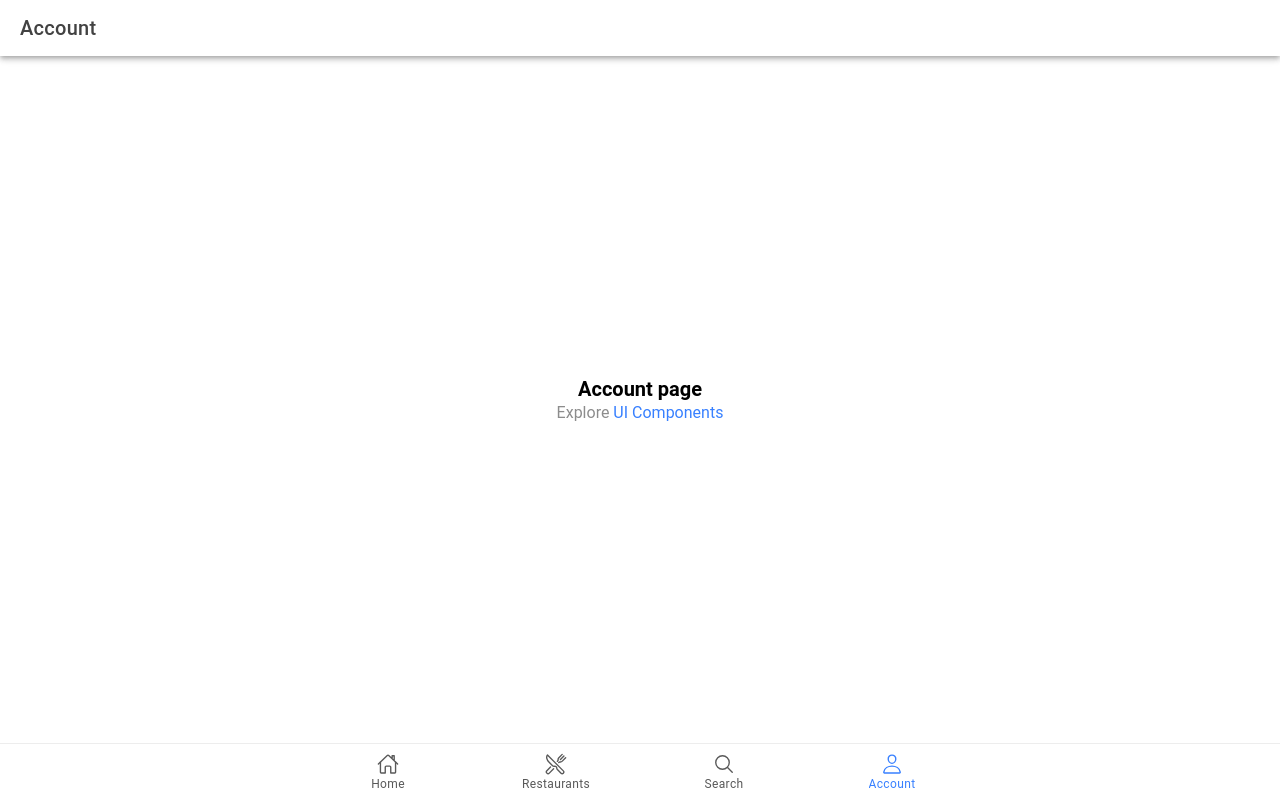
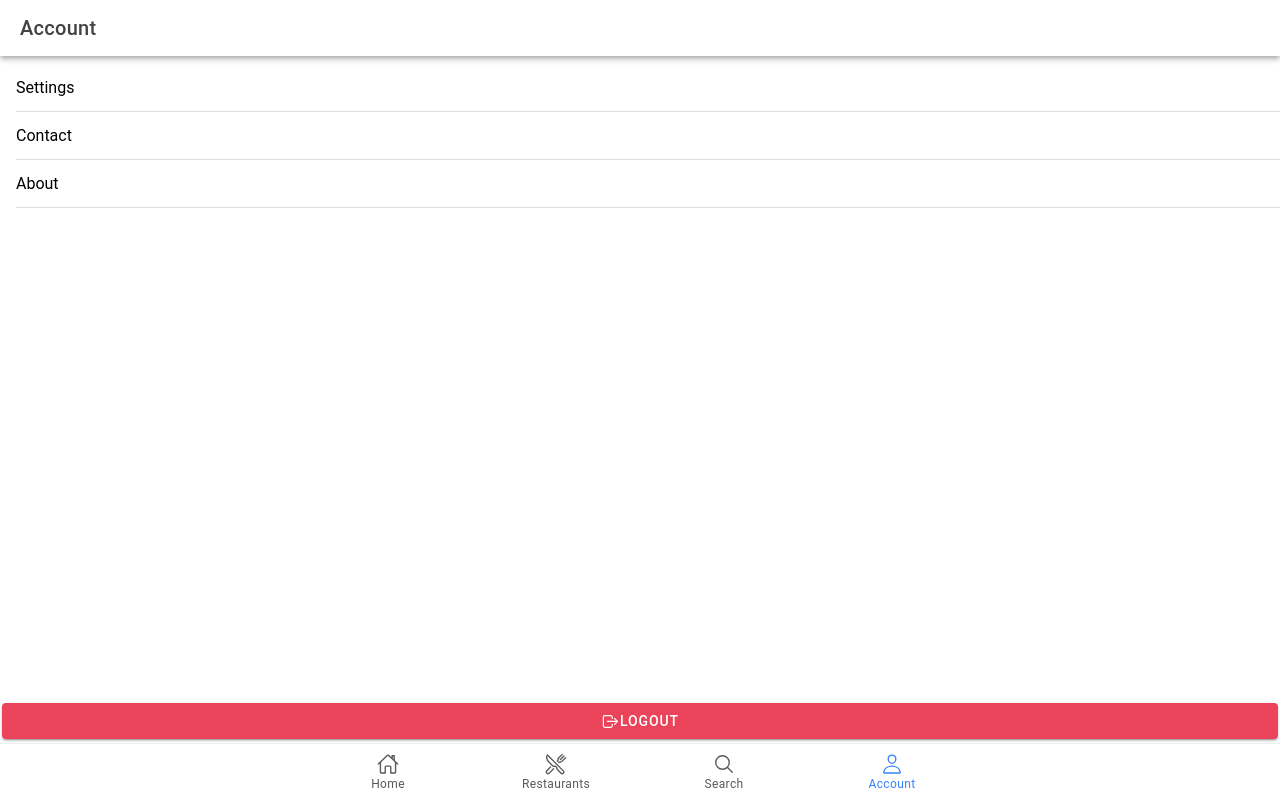
Before and after one commit to ToniGrondahl/FoodApp, a React (Vite) app: page /tab4 in a window 1280 px wide. Built offline with nearby package versions, Linux system fonts and the light colour scheme.

Commit message:
Update Account.tsx

```diff
--- a/src/pages/Account.tsx
+++ b/src/pages/Account.tsx
@@ -1,5 +1,5 @@
-import { IonContent, IonHeader, IonPage, IonTitle, IonToolbar } from '@ionic/react';
-import ExploreContainer from '../components/ExploreContainer';
+import { IonButton, IonContent, IonHeader, IonItem, IonList, IonPage, IonTitle, IonToolbar, IonIcon } from '@ionic/react';
+import { logOutOutline } from 'ionicons/icons';
 import './Account.css';
 
 const Account: React.FC = () => {
@@ -16,8 +16,16 @@ const Account: React.FC = () => {
                         <IonTitle size="large">Account</IonTitle>
                     </IonToolbar>
                 </IonHeader>
-                <ExploreContainer name="Account page" />
+                <IonList>
+                    <IonItem>Settings</IonItem>
+                    <IonItem>Contact</IonItem>
+                    <IonItem>About</IonItem>
+                </IonList>
             </IonContent>
+            <IonButton color="danger">
+                <IonIcon aria-hidden="true" icon={logOutOutline} />
+                Logout
+            </IonButton>
         </IonPage>
     );
 };
```
